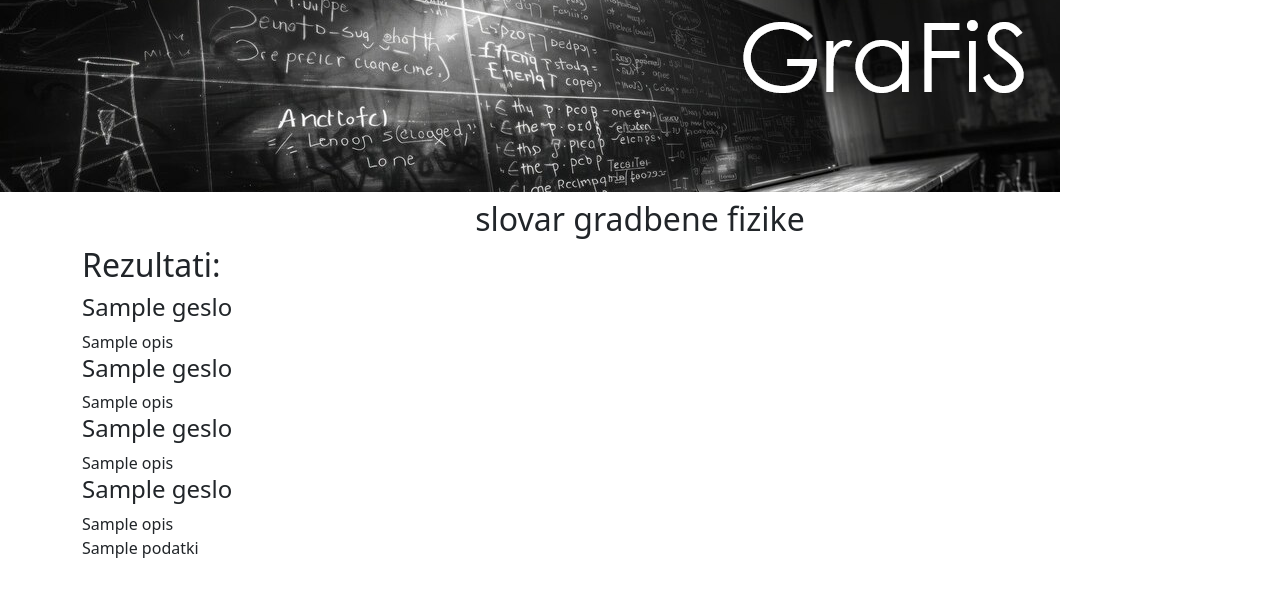
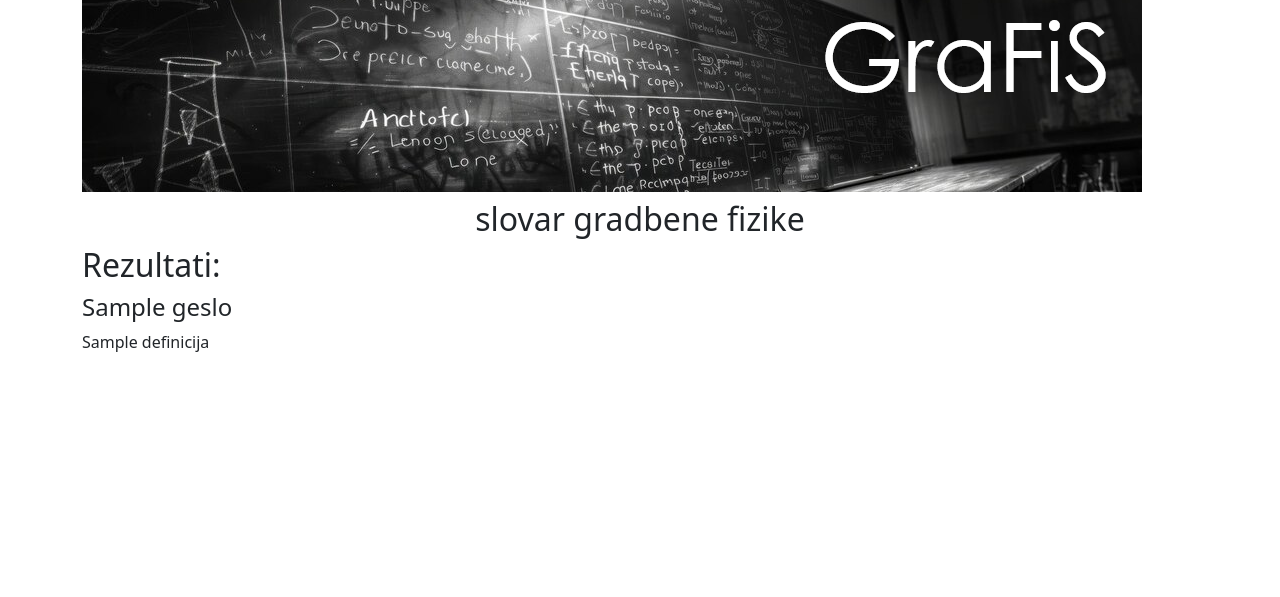
Before and after one commit to NenadCB/grafis, a Flask app: template templates/home.html in a window 1280 px wide. Shown: the top 597 px of the page. Run offline with Flask 3, Linux system fonts and the light colour scheme; the template is opened without the code that fills it: most values are stand-ins (such as "Sample title", 1, 10 or a date in 2020); parts of the project's set-up code (start-up, migrations or seed data) failed here and were passed over.

Commit message:
izpis gesel

```diff
--- a/app.py
+++ b/app.py
@@ -1,28 +1,13 @@
-import os
 from flask import Flask, render_template
+from database import load_gesla
 
 app = Flask(__name__)
 
-geslo = 'sila'
-opis = 'sila je moja najljubša igra'
-
-from sqlalchemy import create_engine, text
-
-connection_string = os.getenv('GRAFIS_PG_CONN_STR')
-print(connection_string)
-
-# Database
-engine = create_engine(connection_string)
-
-
-
-with engine.connect() as conn:
-    result = conn.execute(text('select * from slovar'))
-    podatki = list(result.all())
 
 @app.route('/')
 def index():
-    return render_template('home.html', geslo=geslo, opis=opis, podatki=podatki)
+    podatki = load_gesla()
+    return render_template('home.html', podatki=podatki)
 
 if __name__ == '__main__':
   app.run(host='0.0.0.0', port=5000, debug=True)
--- a/templates/home.html
+++ b/templates/home.html
@@ -7,8 +7,8 @@
     <link href="https://cdn.jsdelivr.net/npm/bootstrap@5.3.3/dist/css/bootstrap.min.css" rel="stylesheet" integrity="sha384-QWTKZyjpPEjISv5WaRU9OFeRpok6YctnYmDr5pNlyT2bRjXh0JMhjY6hW+ALEwIH" crossorigin="anonymous">
   </head>
   <body>
-    <img class='img-fluid' src='/static/grafis-banner.png' alt='Slovar gradbene fizike' height='120'>
     <div class="container">
+      <img class='img-fluid' src='/static/grafis-banner.png' alt='Slovar gradbene fizike' height='120'>
 
       <h2 class='text-center mt-2'>
         slovar gradbene fizike
@@ -16,7 +16,6 @@
       <div>
         {% include 'results.html' %}
       </div>
-{{podatki}}
     </div>
   </body>
 </html>
--- a/templates/result.html
+++ b/templates/result.html
@@ -1,8 +1,8 @@
 <div>
   <h4>
-    {{geslo}}
+    {{podatki[i]['geslo']}}
   </h4>
   <div>
-    {{opis}}
+    {{podatki[i]['definicija']}}
   </div>
 </div>
--- a/templates/results.html
+++ b/templates/results.html
@@ -1,6 +1,6 @@
 <h2>Rezultati:</h2>
 <div>
-  {% for i in range(4) %}
+  {% for i in range(podatki|count) %}
     {% include 'result.html' %}
   {% endfor %}
 </div>
```
Also changed, not shown: database.py (+6 -1 lines).
